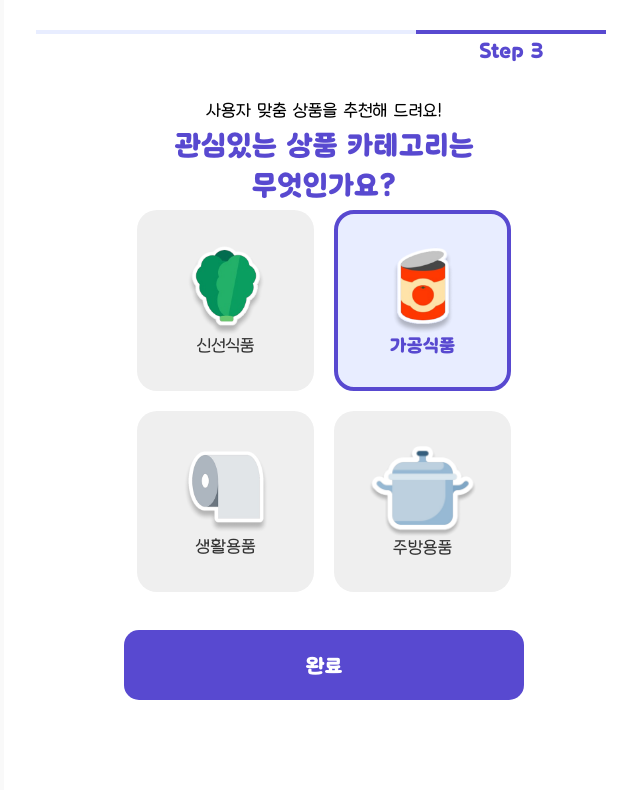
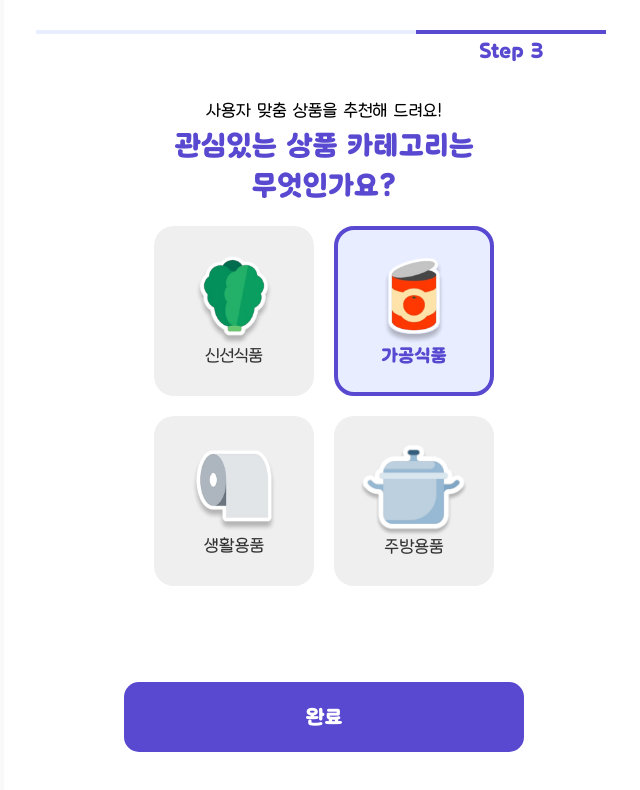
Before and after one commit to Team-MoongChi/moongchi-fe, a React (Vite) app: page /start/prefer in a window 1280 px wide. Shown: the top 790 px of the page, without its empty margins (316-956 px from the left). Built offline with nearby package versions, Linux system fonts and the light colour scheme.

Commit message:
design: 버튼 위치 수정

```diff
--- a/src/components/startPages/PreferCategoryPage/Main.tsx
+++ b/src/components/startPages/PreferCategoryPage/Main.tsx
@@ -8,10 +8,11 @@ import kitchenItem from "../../../assets/images/map/주방용품.png";
 const Wrapper = styled.div`
   display: flex;
   flex-direction: column;
-  justify-content: center;
+  justify-content: start;
   align-items: center;
   gap: 20px;
-  margin: 10px 0px 38px 0px;
+  margin: 4% 0px 0px 0px;
+  height: 57%;
 `;
 const WrapperSub = styled.div`
   display: flex;
@@ -25,8 +26,8 @@ const CustomRadio = styled.input`
 `;
 
 const RadioLabel = styled.label<{ checked: boolean }>`
-  width: 177px;
-  height: 181px;
+  width: 160px;
+  height: 170px;
   display: flex;
   align-items: center;
   justify-content: center;
--- a/src/components/startPages/startPage/SlideInfo.tsx
+++ b/src/components/startPages/startPage/SlideInfo.tsx
@@ -14,7 +14,8 @@ const SliderWrapper = styled.div`
   flex-direction: column;
   gap: 40px;
   margin-top: 70px;
-  height: 76%;
+  margin-bottom: 6px;
+  height: 73%;
 `;
 
 const Slide = styled.div<{ index: number }>`
@@ -51,7 +52,7 @@ const SlideInfo = () => {
   useEffect(() => {
     const interval = setInterval(() => {
       nextSlide();
-    }, 7000); // 3초마다 전환
+    }, 4000); // 3초마다 전환
 
     return () => clearInterval(interval);
   }, []);
```
